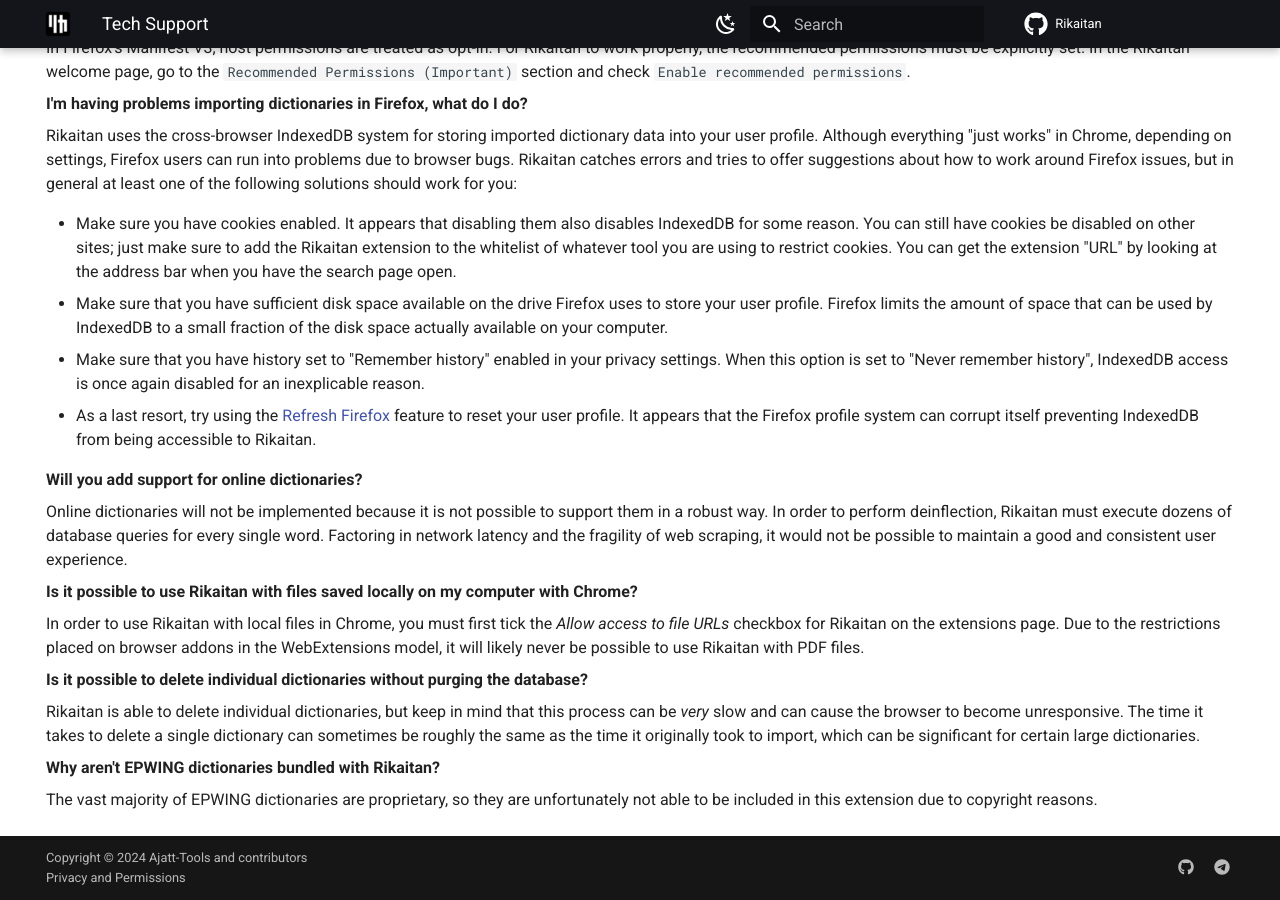
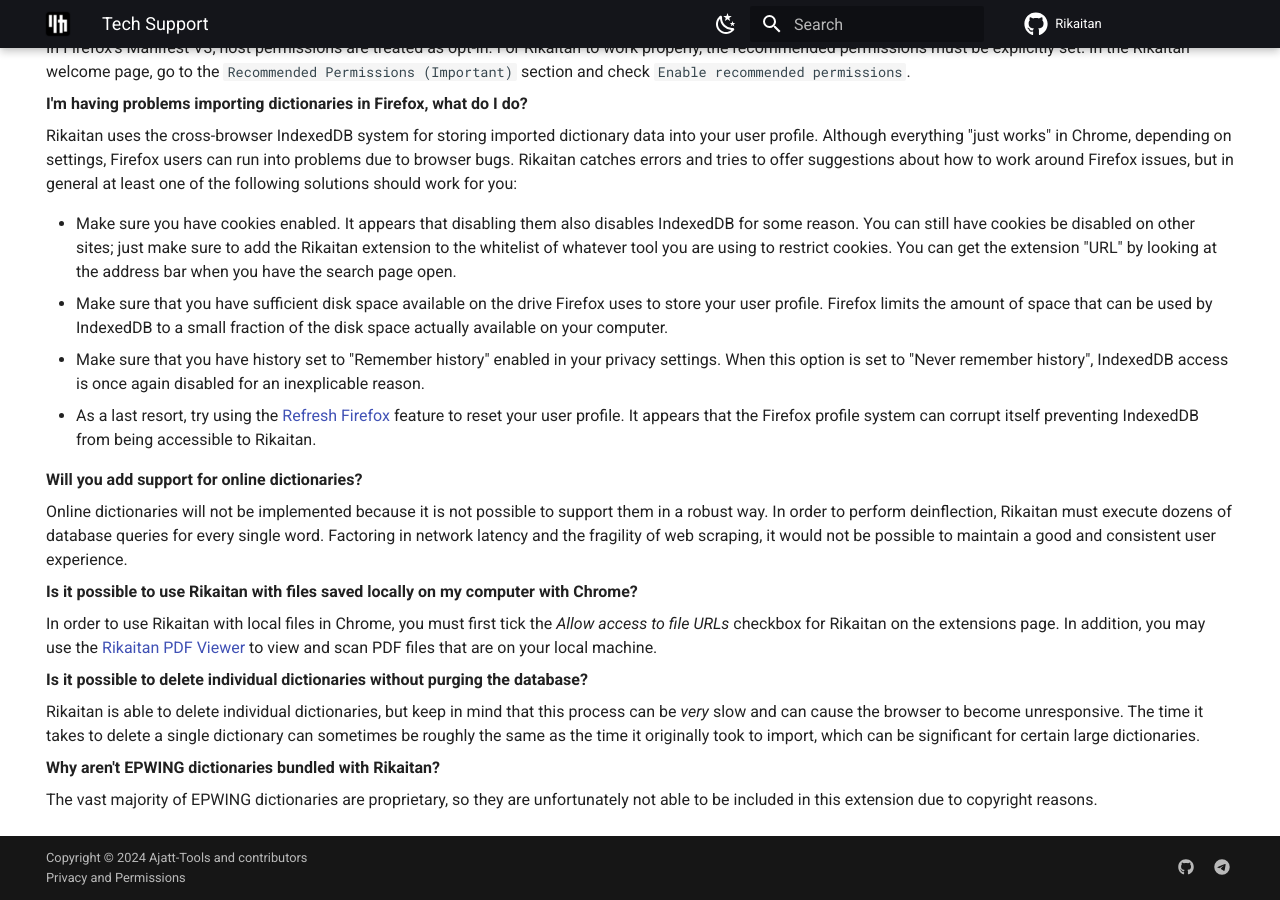
Before and after one commit to rikaitan/rikaitan.github.io, an MkDocs documentation site: the page built from docs/support.md, in a window 1280 px wide and 900 px high, scrolled down 560 px. Built offline with MkDocs 1.6.1 and Material for MkDocs 9.7.7, drawn with Linux system fonts in a browser that asks for light colours; comment, search, counter and statistics services are not loaded.

Commit message:
You can use PDF files with Rikaitan tho...
<rikaitan.link>YWRiNzNiZGE0Yjk1NDFhNmRkMTAwZDNlNDllMzIwMDc2MGEzZDdlZAo=</rikaitan.link>

```diff
--- a/docs/support.md
+++ b/docs/support.md
@@ -54,8 +54,7 @@ experience.
 **Is it possible to use Rikaitan with files saved locally on my computer with Chrome?**
 
 In order to use Rikaitan with local files in Chrome, you must first tick the _Allow access to file URLs_ checkbox
-for Rikaitan on the extensions page. Due to the restrictions placed on browser addons in the WebExtensions model, it
-will likely never be possible to use Rikaitan with PDF files.
+for Rikaitan on the extensions page. In addition, you may use the [Rikaitan PDF Viewer](https://rikaitan.github.io/rikaitan-pdf-viewer/web/) to view and scan PDF files that are on your local machine.
 
 **Is it possible to delete individual dictionaries without purging the database?**
 
```
